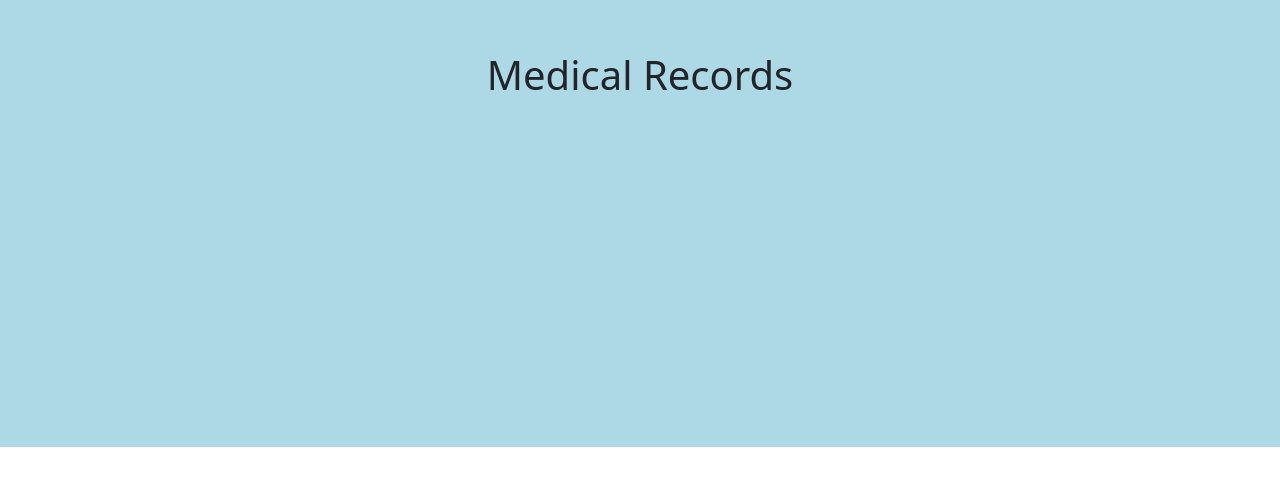
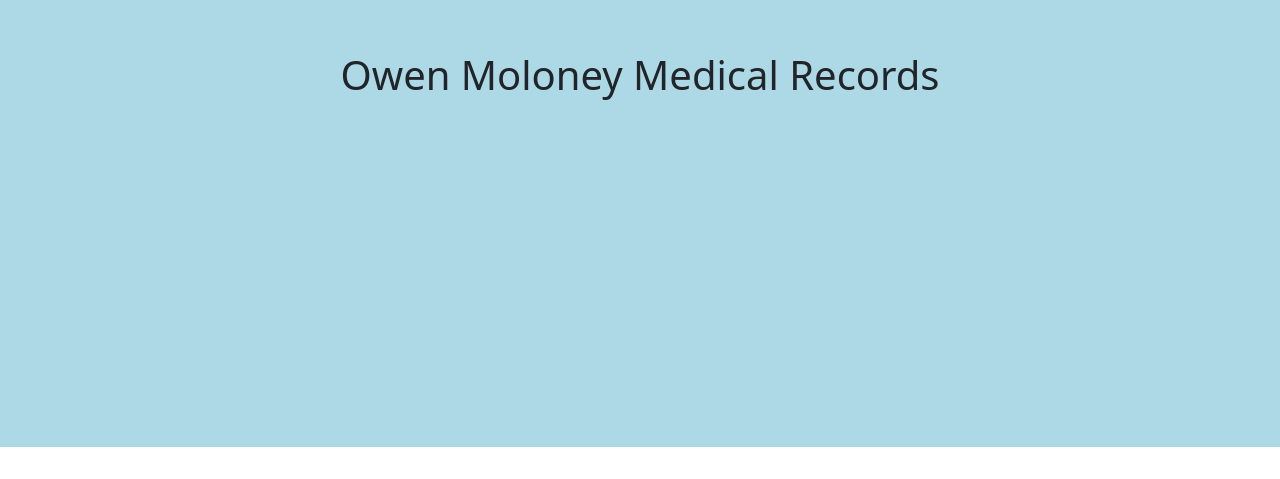
Before and after one commit to melanieballard/medical-records-swe, a React (Vite) app in the folder medical-records/: page / in a window 1280 px wide. Shown: the part 353-832 px from the top of the page. Built offline with nearby package versions, Linux system fonts and the light colour scheme.

Commit message:
Test: Changed main heading in App.jsx (#10)

```diff
--- a/medical-records/src/App.jsx
+++ b/medical-records/src/App.jsx
@@ -8,7 +8,7 @@ function App() {
     <Container fluid className="d-flex vh-100">
       <Row className="m-auto text-center">
         <Col>
-          <h1> Medical Records </h1>
+          <h1> Owen Moloney Medical Records </h1>
         </Col>
       </Row>
     </Container>
```
